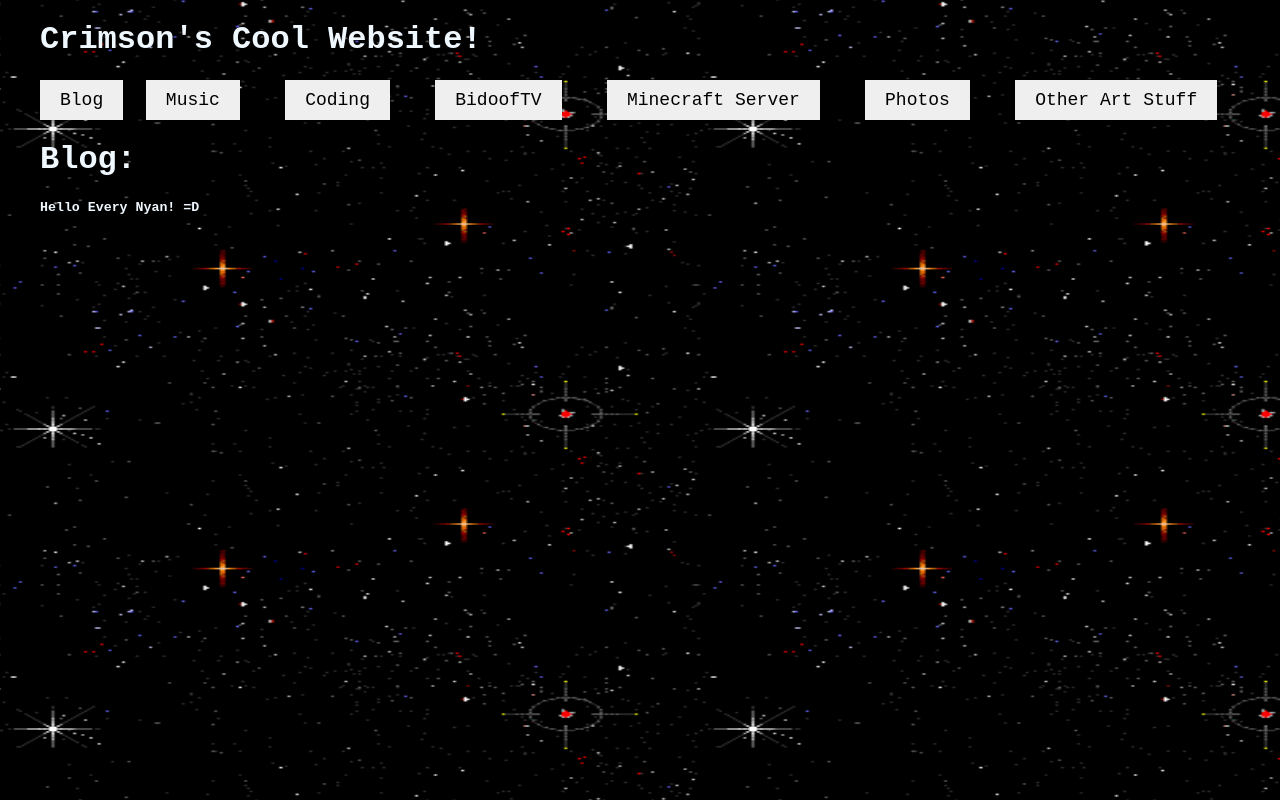
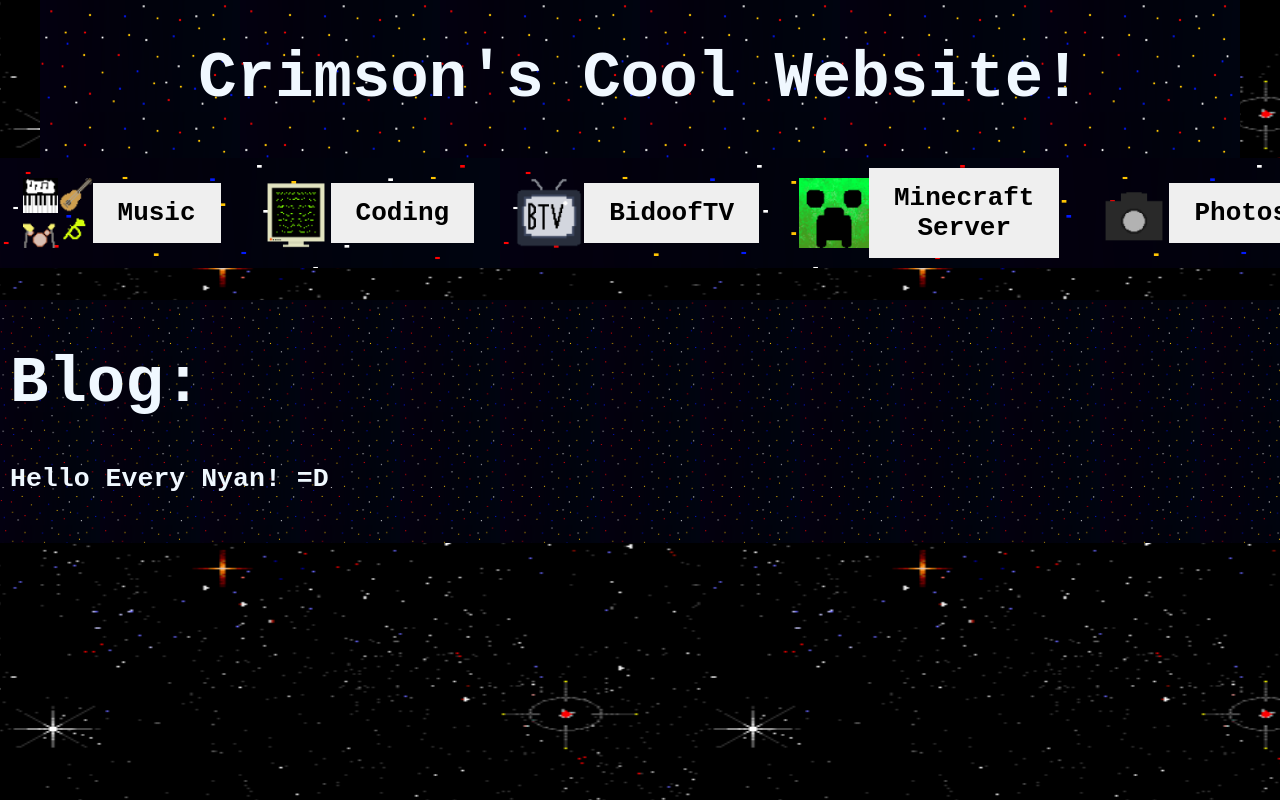
Before and after one commit to TheProgrammingKobold/CrimsonKobold-website, a Flask app: page /Blog in a window 1280 px wide. Run offline with Flask 3, Linux system fonts and the light colour scheme.

Commit message:
Made it bettter

```diff
--- a/static/css/style.css
+++ b/static/css/style.css
@@ -14,26 +14,60 @@
   display: flex;
   justify-content: center;
   align-items: center;
+  max-width: 2000px;
+  margin: 0 auto;
+  background-image: url(../images/background.png);
+  background-size: 500px 150px;
+  padding: 10px;
 }
 
 .navigationbuttons {
   margin:auto;
   border: none;
   color: black;
-  padding: 10px 20px;
-  text-align: center;
+  padding: 15px 25px;
   text-decoration: none;
-  font-size: 18px;
+  font-size: 26px;
   font-family: 'Courier New', monospace;
+  font-weight: bold;
   cursor: pointer;
 }
 
 body {
   font-family: 'Courier New', monospace;
   color: aliceblue;
+  font-size: 32px;
+  display: flex;
 }
 
 #container {
+  display: flex;
+  justify-content: center;
   max-width: 1200px;
   margin: 0 auto;
+  background-image: url(../images/background.png);
+  background-size: 200px;
 }
+
+.blog {
+  max-width: 2000px;
+  margin: 0 auto;
+  background-image: url(../images/background.png);
+  background-size: 100px;
+  padding: 5px 10px;
+}
+
+.navicons {
+  max-width: 70px;
+  max-height: 70px;
+  padding-left: 40px;
+}
+
+.sidebar {
+  width: 100%;
+  max-width: 300px;
+  border-right: 1px dotted #bababa;
+
+  flex-direction: column;
+  max-width: 50px;
+}
--- a/templates/Blog.html
+++ b/templates/Blog.html
@@ -2,10 +2,13 @@
 
 {% block Body %}
 
-<h1>Blog:</h1>
+<div class="blog">
+    <h1>Blog:</h1>
 
-<h5>
-    Hello Every Nyan! =D
-</h5>
+    <h5>
+        Hello Every Nyan! =D
+    </h5>
+</div>
+
 
 {% endblock %}
--- a/templates/hello.html
+++ b/templates/hello.html
@@ -14,19 +14,25 @@
         <h1>
           Crimson's Cool Website!
         </h1>
+      </div>
 
-        <div class="center_buttons">
-          <a href="{{ url_for('blog')}}"><button class="navigationbuttons">Blog</button></a>
-          <button class="navigationbuttons">Music</button>
-          <button class="navigationbuttons">Coding</button>
-          <button class="navigationbuttons">BidoofTV</button>
-          <button class="navigationbuttons">Minecraft Server</button>
-          <button class="navigationbuttons">Photos</button>
-          <button class="navigationbuttons">Other Art Stuff</button>
-        </div>
+      <div class="center_buttons">
+        <img src="{{ url_for('static', filename='images/Blog Icon.png') }}" alt="Blog Icon" class="navicons"><a href="{{ url_for('blog')}}"><button class="navigationbuttons">Blog</button></a>
+        <img src="{{ url_for('static', filename='images/Music Icon.png') }}" alt="Music Icon" class="navicons"><button class="navigationbuttons">Music</button>
+        <img src="{{ url_for('static', filename='images/Coding Icon.png') }}" alt="Coding Icon" class="navicons"><button class="navigationbuttons">Coding</button>
+        <img src="{{ url_for('static', filename='images/BidoofTV Icon.png') }}" alt="BidoofTV Icon" class="navicons"><button class="navigationbuttons">BidoofTV</button>
+        <img src="{{ url_for('static', filename='images/MinecraftServer Icon.png') }}" alt="MinecraftServer Icon" class="navicons"><button class="navigationbuttons">Minecraft Server</button>
+        <img src="{{ url_for('static', filename='images/Photos Icon.png') }}" alt="Photos Icon" class="navicons"><button class="navigationbuttons">Photos</button>
+        <img src="{{ url_for('static', filename='images/Art Icon.png') }}" alt="Art Icon" class="navicons"><button class="navigationbuttons">Art</button>
+      </div>
+      <aside class="sidebar">
+        <p>
+        </p>
+      </aside>
+      <main>
+        {% block Body %}{% endblock %}
+      </main>
 
-        {% block Body %}{% endblock %}
-      </div>
     </div>
   </body>
 </html>
```
Also changed, not shown: static/images/Art Icon.png (added), static/images/BidoofTV icon.png (added), static/images/Blog Icon.png (added), static/images/Coding Icon.png (added), static/images/MinecraftServer icon.png (added), static/images/Music icon.png (added), static/images/Photos Icon.png (added), static/images/background.png (added), static/images/image4.png (added).
